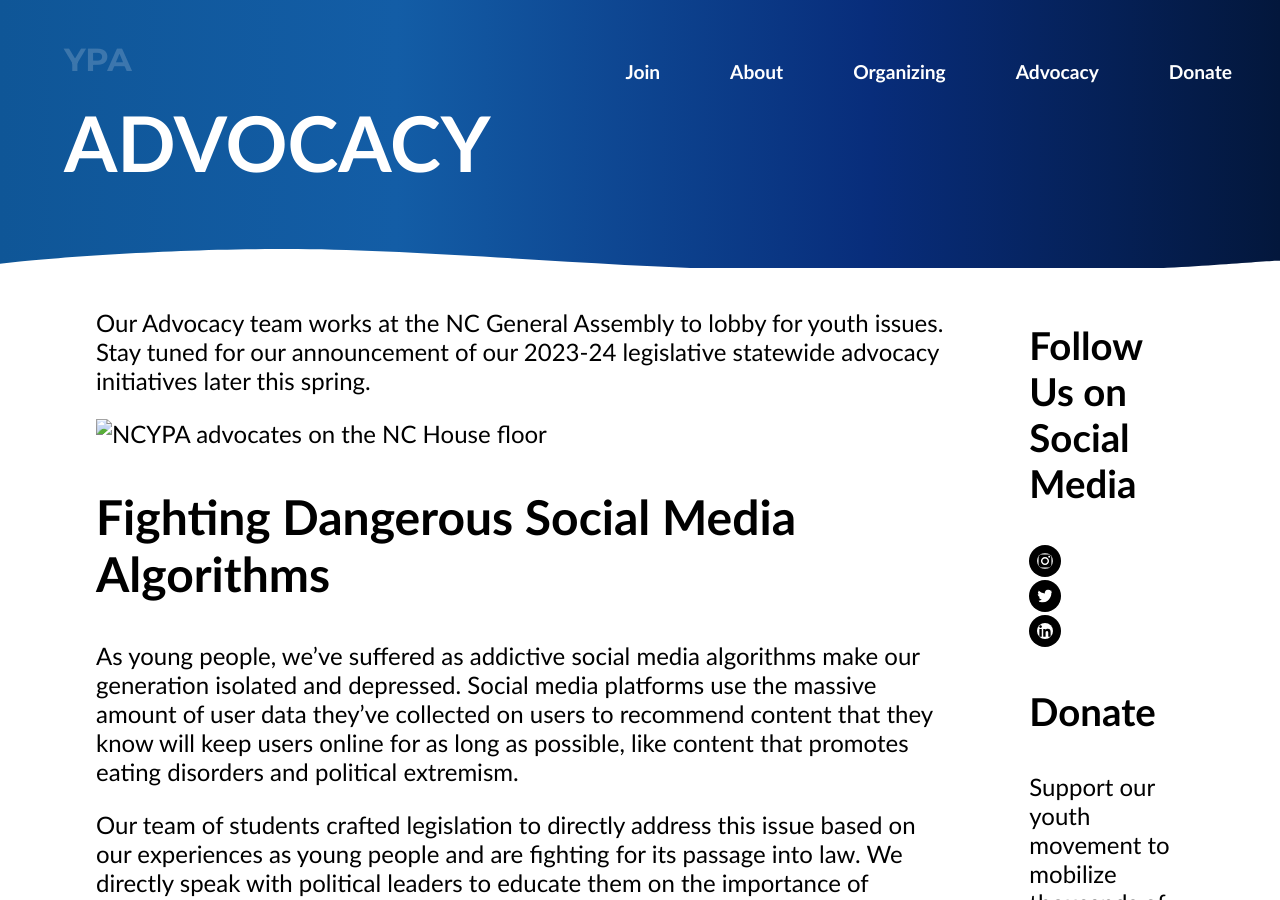
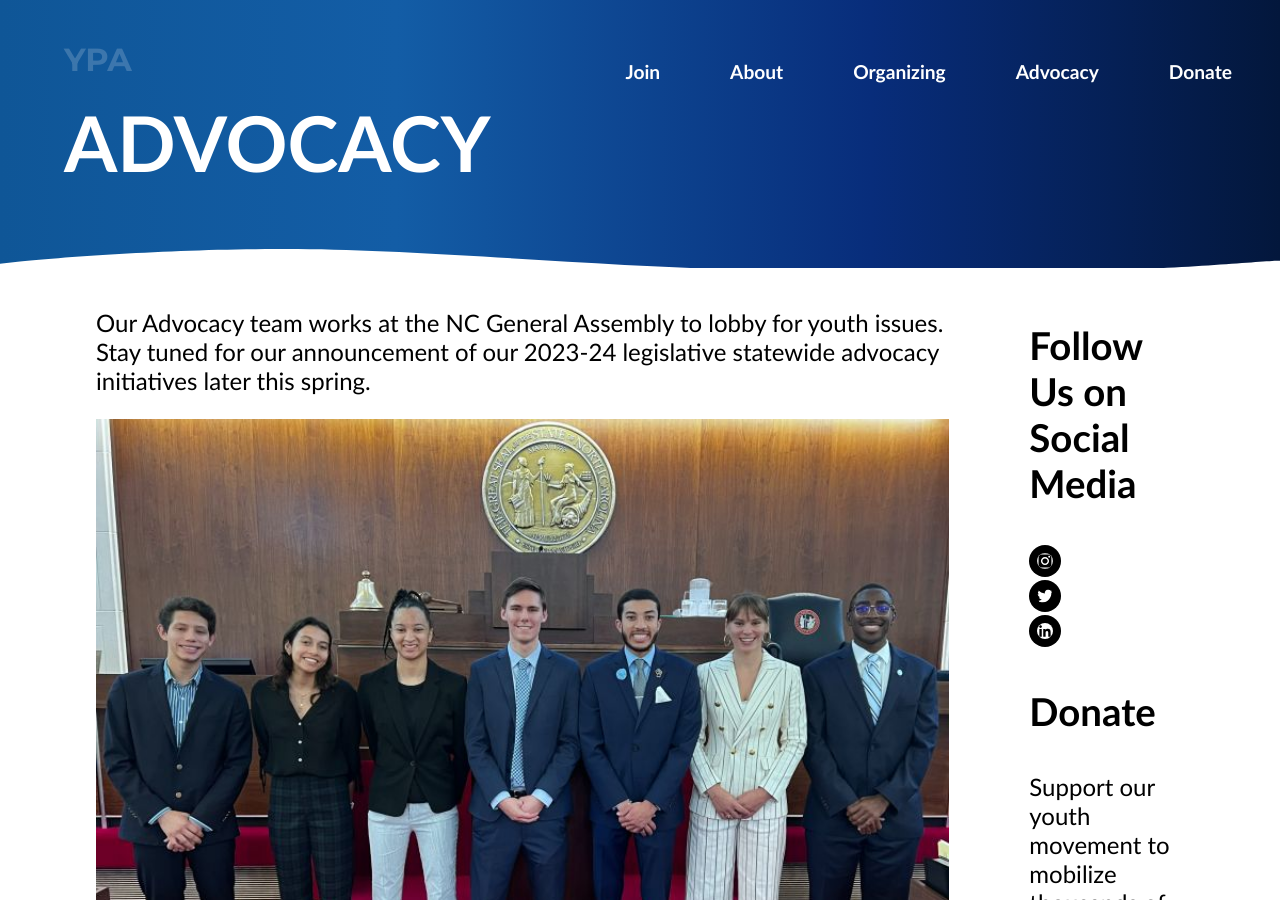
Before and after one commit to JacksonMeade/ncypa, a Jekyll site: the page built from _posts/2023-02-13-advocacy.md, in a window 1280 px wide and 900 px high. Built offline with Jekyll 4.4.1, drawn with Linux system fonts in a browser that asks for light colours; nearby versions of some CDN libraries; a script that is not in the unit is left out.

Commit message:
Update 2023-02-13-advocacy.md

```diff
--- a/_posts/2023-02-13-advocacy.md
+++ b/_posts/2023-02-13-advocacy.md
@@ -10,7 +10,7 @@ md-header img: ''
 
 Our Advocacy team works at the NC General Assembly to lobby for youth issues. Stay tuned for our announcement of our 2023-24 legislative statewide advocacy initiatives later this spring.
 
-![NCYPA advocates on the NC House floor](/assets/img/svg/ncga-house-floor.jpg)
+![NCYPA advocates on the NC House floor](/assets/img/ncga-house-floor.jpg)
 
 ## Fighting Dangerous Social Media Algorithms
 
```
